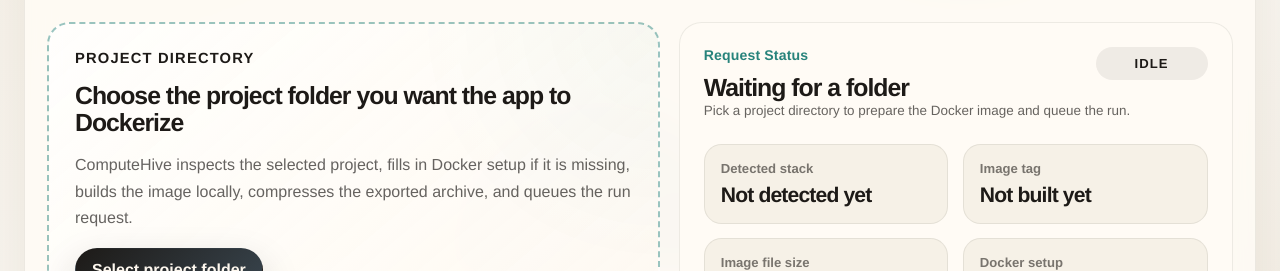
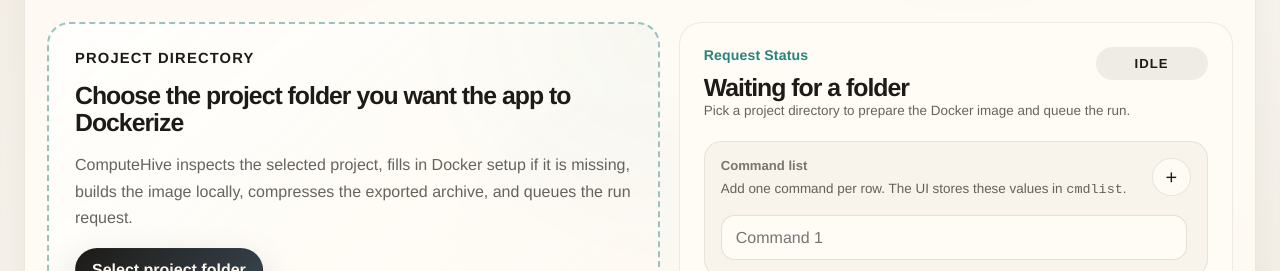
Before and after one commit to adhyan-jain/ComputeHive, a website built with Vite: page client/index.html in a window 1280 px wide. Shown: the part 529-800 px from the top of the page. Built offline with nearby package versions, Linux system fonts and the light colour scheme.

Commit message:
feat(cli): implement command interface for interactive execution

```diff
--- a/client/index.html
+++ b/client/index.html
@@ -144,6 +144,28 @@
                   Pick a project directory and let the app prepare Docker setup,
                   build the image, and queue the uploaded tar.gz artifact.
                 </p>
+
+                <div class="command-editor">
+                  <div class="command-editor-head">
+                    <div>
+                      <span class="detail-label">Command list</span>
+                      <p class="support-copy bundle-summary-text">
+                        Add one command per row. The UI stores these values in
+                        <code>cmdlist</code>.
+                      </p>
+                    </div>
+                    <button
+                      id="add-command"
+                      class="icon-button"
+                      type="button"
+                      aria-label="Add command"
+                    >
+                      +
+                    </button>
+                  </div>
+
+                  <div id="command-list" class="command-list" aria-live="polite"></div>
+                </div>
 
                 <div class="metric-grid">
                   <div class="metric-block">
--- a/client/src/main.ts
+++ b/client/src/main.ts
@@ -139,6 +139,10 @@ const imageSize = getElement<HTMLElement>("#image-size");
 const dockerSetupSource =
   getElement<HTMLElement>("#docker-setup-source");
 const buildNotes = getElement<HTMLUListElement>("#build-notes");
+const addCommandButton =
+  getElement<HTMLButtonElement>("#add-command");
+const commandList =
+  getElement<HTMLElement>("#command-list");
 const contributorWorkerNameInput =
   getElement<HTMLInputElement>("#contributor-worker-name");
 const contributorWorkerPasswordInput =
@@ -175,6 +179,7 @@ const state: {
   buildResult: DockerImageResult | null;
   runResult: RunRequestResult | null;
   error: string;
+  cmdlist: string[];
   contributorWorker: ContributorWorkerRecord | null;
   contributorWorkerLoaded: boolean;
   contributorSetupLoading: boolean;
@@ -189,6 +194,7 @@ const state: {
   buildResult: null,
   runResult: null,
   error: "",
+  cmdlist: [""],
   contributorWorker: null,
   contributorWorkerLoaded: false,
   contributorSetupLoading: false,
@@ -257,6 +263,42 @@ function renderLink(
   element.removeAttribute("href");
   element.textContent = placeholder;
   element.classList.add("is-placeholder", "muted");
+}
+
+function renderCommandList(): void {
+  commandList.replaceChildren();
+
+  state.cmdlist.forEach((command, index) => {
+    const row = document.createElement("div");
+    row.className = "command-row";
+
+    const removeButton = document.createElement("button");
+    removeButton.className = "command-remove";
+    removeButton.type = "button";
+    removeButton.setAttribute("aria-label", `Delete command ${index + 1}`);
+    removeButton.textContent = "×";
+    removeButton.addEventListener("click", () => {
+      state.cmdlist.splice(index, 1);
+      if (state.cmdlist.length === 0) {
+        state.cmdlist.push("");
+      }
+      renderCommandList();
+    });
+
+    const input = document.createElement("input");
+    input.className = "command-input";
+    input.type = "text";
+    input.placeholder = `Command ${index + 1}`;
+    input.value = command;
+    input.setAttribute("aria-label", `Command ${index + 1}`);
+    input.addEventListener("input", (event) => {
+      const target = event.currentTarget as HTMLInputElement;
+      state.cmdlist[index] = target.value;
+    });
+
+    row.append(removeButton, input);
+    commandList.append(row);
+  });
 }
 
 function statusLabel(status: BuildStatus): string {
@@ -956,3 +998,9 @@ clearSelectionButton.addEventListener("click", clearSelection);
 renderMode();
 renderUserState();
 renderContributorSetup();
+renderCommandList();
+
+addCommandButton.addEventListener("click", () => {
+  state.cmdlist.push("");
+  renderCommandList();
+});
--- a/client/src/styles.css
+++ b/client/src/styles.css
@@ -793,6 +793,110 @@ h3 {
   line-height: 1.55;
 }
 
+.command-editor {
+  display: grid;
+  gap: 0.85rem;
+  margin: 1.2rem 0 1.4rem;
+  padding: 1rem;
+  border-radius: 1.1rem;
+  background: rgba(243, 237, 226, 0.54);
+  border: 1px solid rgba(29, 26, 23, 0.08);
+}
+
+.command-editor-head {
+  display: flex;
+  justify-content: space-between;
+  align-items: flex-start;
+  gap: 1rem;
+}
+
+.icon-button {
+  display: inline-grid;
+  place-items: center;
+  width: 2.4rem;
+  height: 2.4rem;
+  border: 1px solid rgba(29, 26, 23, 0.1);
+  border-radius: 999px;
+  background: rgba(255, 252, 246, 0.9);
+  color: var(--ink);
+  font-size: 1.25rem;
+  line-height: 1;
+  cursor: pointer;
+  transition:
+    transform 180ms ease,
+    border-color 180ms ease,
+    background-color 180ms ease;
+}
+
+.icon-button:hover {
+  transform: translateY(-1px);
+  border-color: rgba(15, 118, 110, 0.35);
+  background: rgba(255, 252, 246, 1);
+}
+
+.command-list {
+  display: grid;
+  gap: 0.7rem;
+  max-height: 11rem;
+  overflow-y: auto;
+  padding-right: 0.2rem;
+}
+
+.command-row {
+  position: relative;
+  display: block;
+}
+
+.command-input {
+  width: 100%;
+  min-height: 2.85rem;
+  border: 1px solid rgba(29, 26, 23, 0.12);
+  border-radius: 0.85rem;
+  background: rgba(255, 252, 246, 0.92);
+  color: var(--ink);
+  padding: 0.76rem 0.88rem;
+}
+
+.command-input:focus {
+  outline: none;
+  border-color: rgba(15, 118, 110, 0.42);
+  box-shadow: 0 0 0 3px rgba(15, 118, 110, 0.08);
+}
+
+.command-remove {
+  position: absolute;
+  top: 0.45rem;
+  right: 0.45rem;
+  display: inline-grid;
+  place-items: center;
+  width: 1.65rem;
+  height: 1.65rem;
+  border: 0;
+  border-radius: 999px;
+  background: rgba(29, 26, 23, 0.08);
+  color: rgba(29, 26, 23, 0.72);
+  font-size: 1rem;
+  line-height: 1;
+  cursor: pointer;
+  opacity: 0;
+  pointer-events: none;
+  transition:
+    opacity 160ms ease,
+    background-color 160ms ease,
+    color 160ms ease;
+}
+
+.command-row:hover .command-remove,
+.command-row:focus-within .command-remove {
+  opacity: 1;
+  pointer-events: auto;
+}
+
+.command-remove:hover {
+  background: rgba(139, 69, 19, 0.12);
+  color: #8b4513;
+}
+
 .contributor-input {
   width: 100%;
   border: 1px solid rgba(29, 26, 23, 0.14);
```
